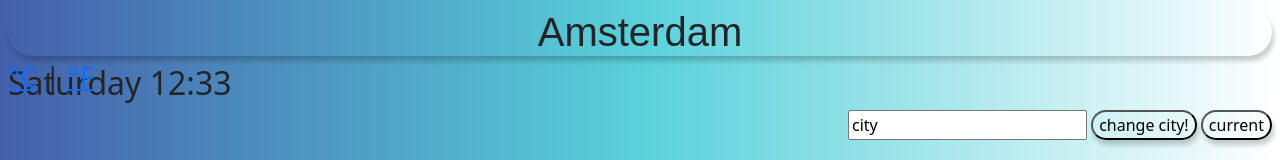
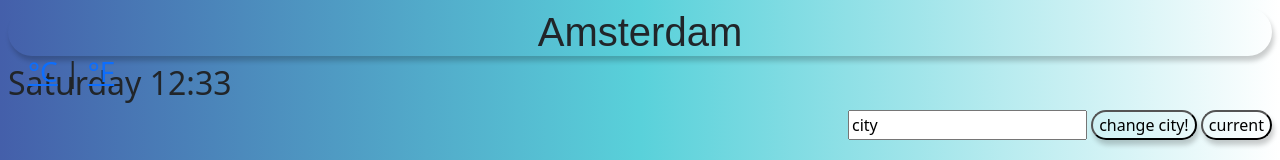
Before and after one commit to Omo249/weatherapphomework, a website built with Parcel: page index.html in a window 1280 px wide. Shown: the top 160 px of the page. Built offline with nearby package versions, Linux system fonts and the light colour scheme; no server answers.

Commit message:
Update styles.css

```diff
--- a/src/styles.css
+++ b/src/styles.css
@@ -73,5 +73,6 @@ body {
   display: block;
   text-align: left;
   position: relative;
-  top: -80px;
+  top: -85px;
+  left: 20px;
 }
```
